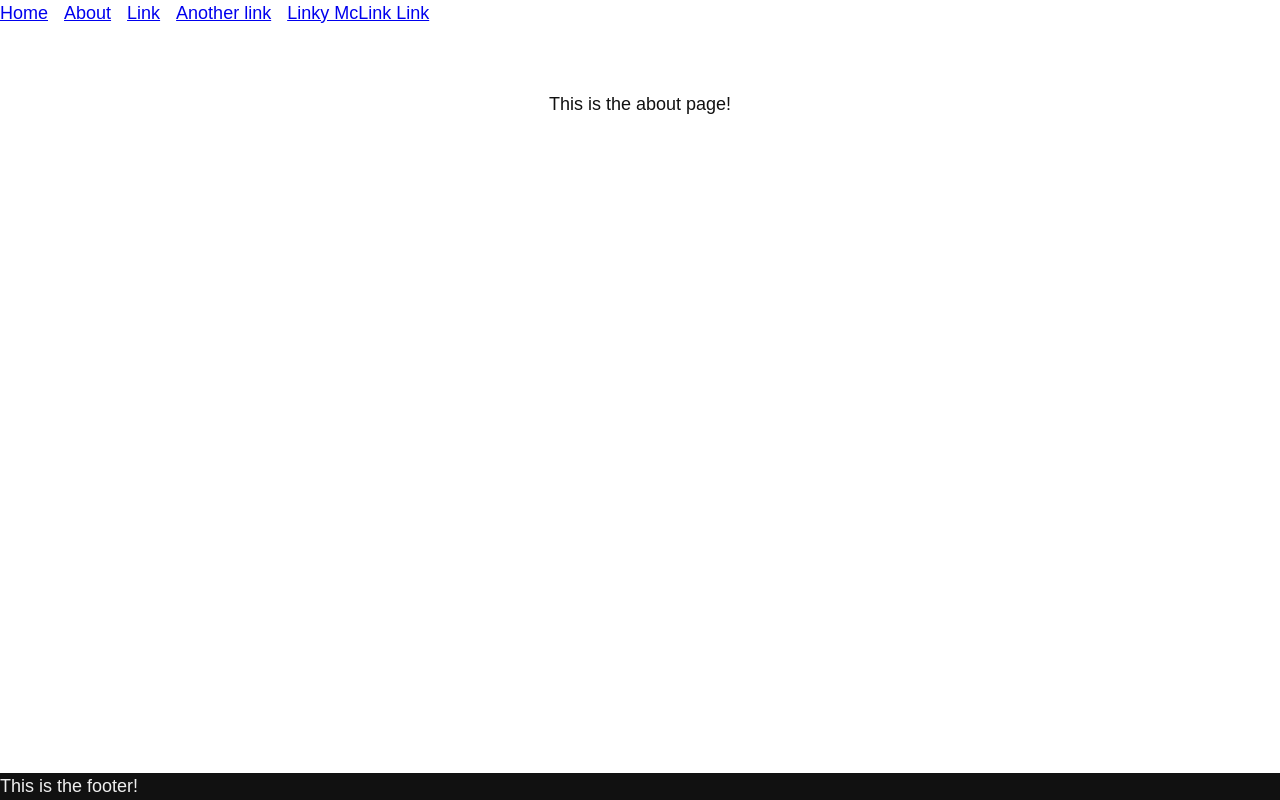
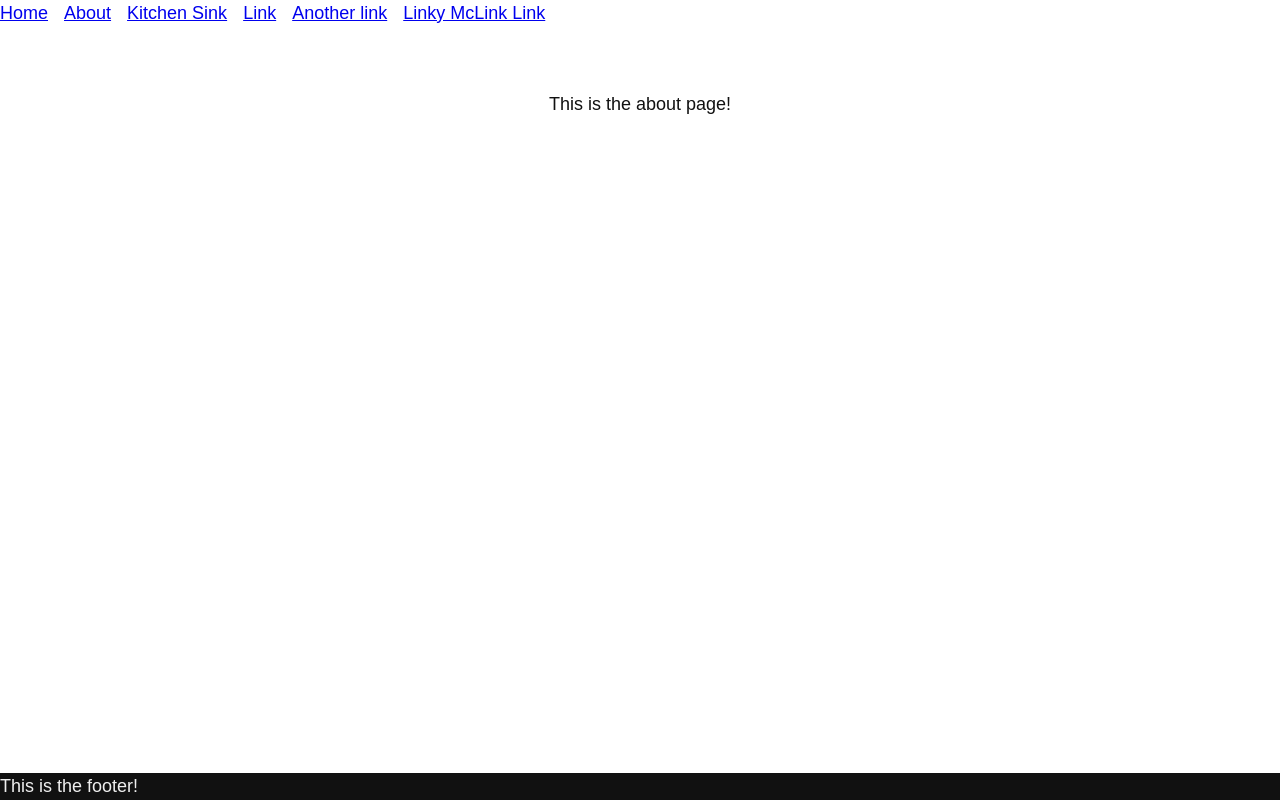
Before and after one commit to jamestalmond/jamestalmond, a Next.js app: page /about in a window 1280 px wide. Built offline with nearby package versions, Linux system fonts and the light colour scheme.

Commit message:
feat: add kitchen sink to nav menu

```diff
--- a/components/header/header.component.tsx
+++ b/components/header/header.component.tsx
@@ -14,6 +14,9 @@ export const Header = () => {
                         <a href="/about">About</a>
                     </li>
                     <li>
+                        <a href="/kitchen-sink">Kitchen Sink</a>
+                    </li>
+                    <li>
                         <a href="#">Link</a>
                     </li>
                     <li>
```
